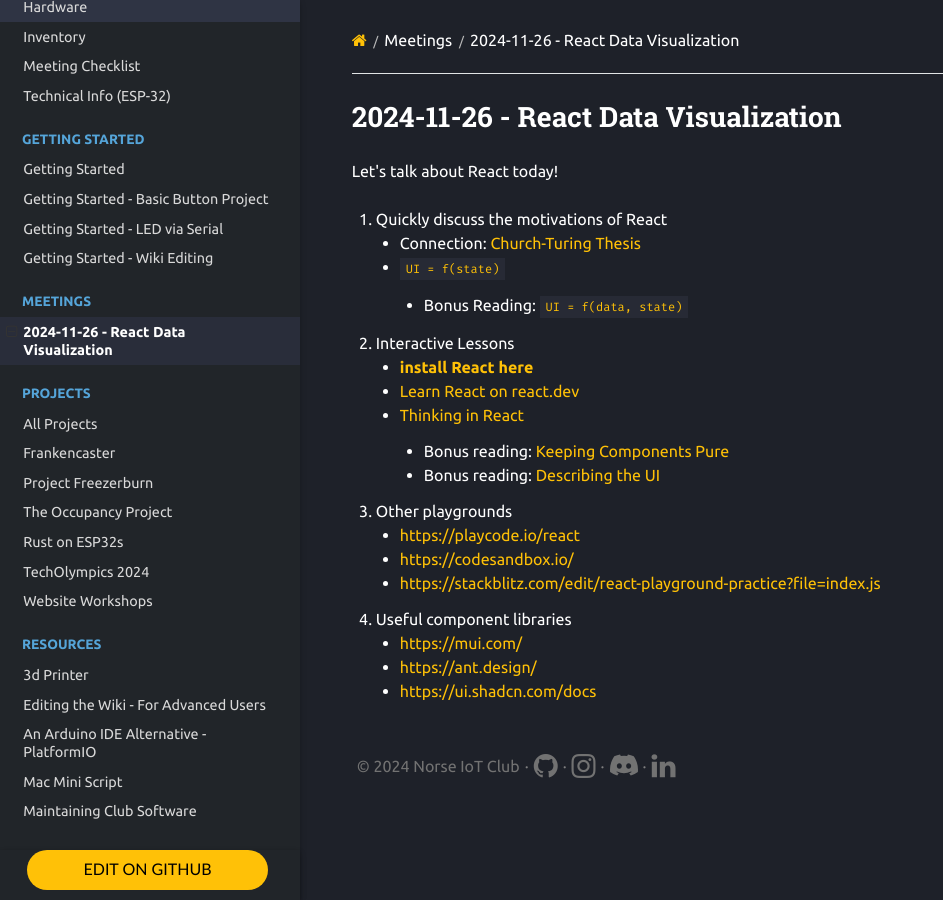
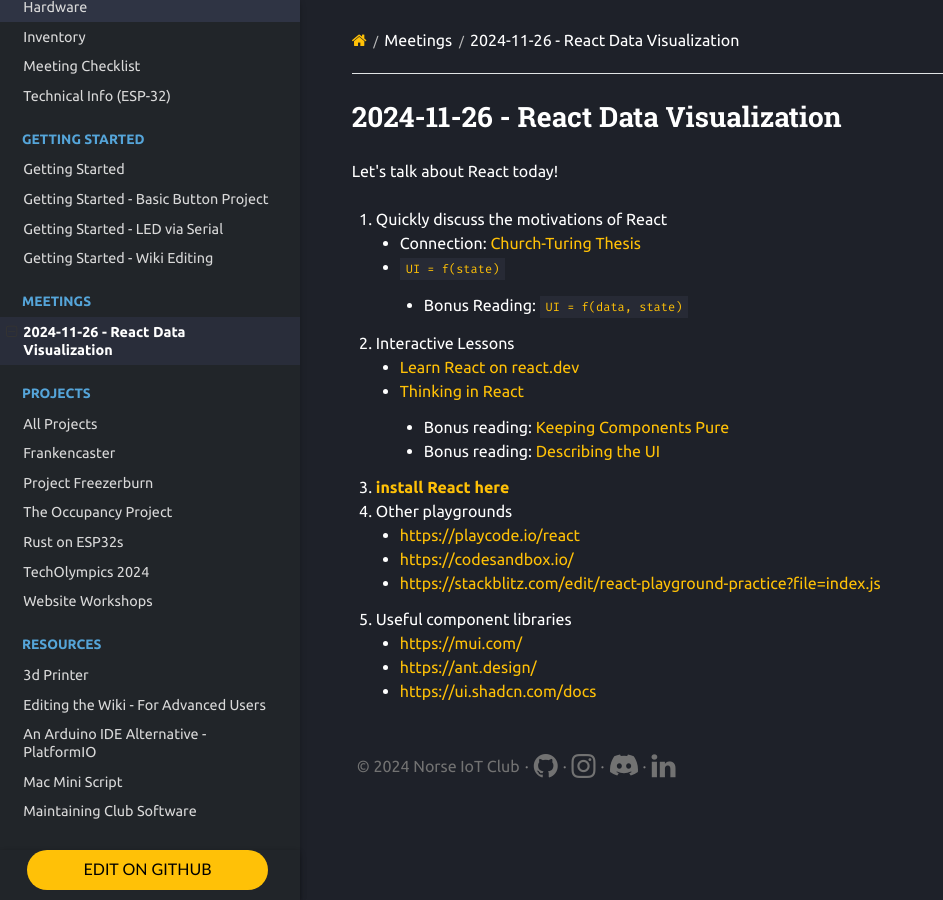
Before and after one commit to Norse-IoT/Wiki, an MkDocs documentation site: the page built from docs/meetings/2024-11-26.md, in a window 1280 px wide. Shown: the whole page, without its empty margins (0-943 px from the left). Built offline with MkDocs 1.6.1, drawn with Linux system fonts in a browser that asks for light colours; nearby versions of some CDN libraries; some of the changed lines change nothing that is shown.

Commit message:
Update 2024-11-26.md

```diff
--- a/docs/meetings/2024-11-26.md
+++ b/docs/meetings/2024-11-26.md
@@ -14,7 +14,6 @@
 </ul>
 </li>
 <li>Interactive Lessons<ul>
-<li><a href="https://react.dev/learn/installation"><strong>install React here</strong></a></li>
 <li><a href="https://react.dev/learn">Learn React on react.dev</a> </li>
 <li><a href="https://react.dev/learn/thinking-in-react">Thinking in React</a><ol>
 <li>Bonus reading: <a href="https://react.dev/learn/keeping-components-pure">Keeping Components Pure</a></li>
@@ -23,6 +22,7 @@
 </li>
 </ul>
 </li>
+<li><a href="https://react.dev/learn/installation"><strong>install React here</strong></a></li>
 <li>Other playgrounds<ul>
 <li><a href="https://playcode.io/react">https://playcode.io/react</a></li>
 <li><a href="https://codesandbox.io/">https://codesandbox.io/</a></li>
```
